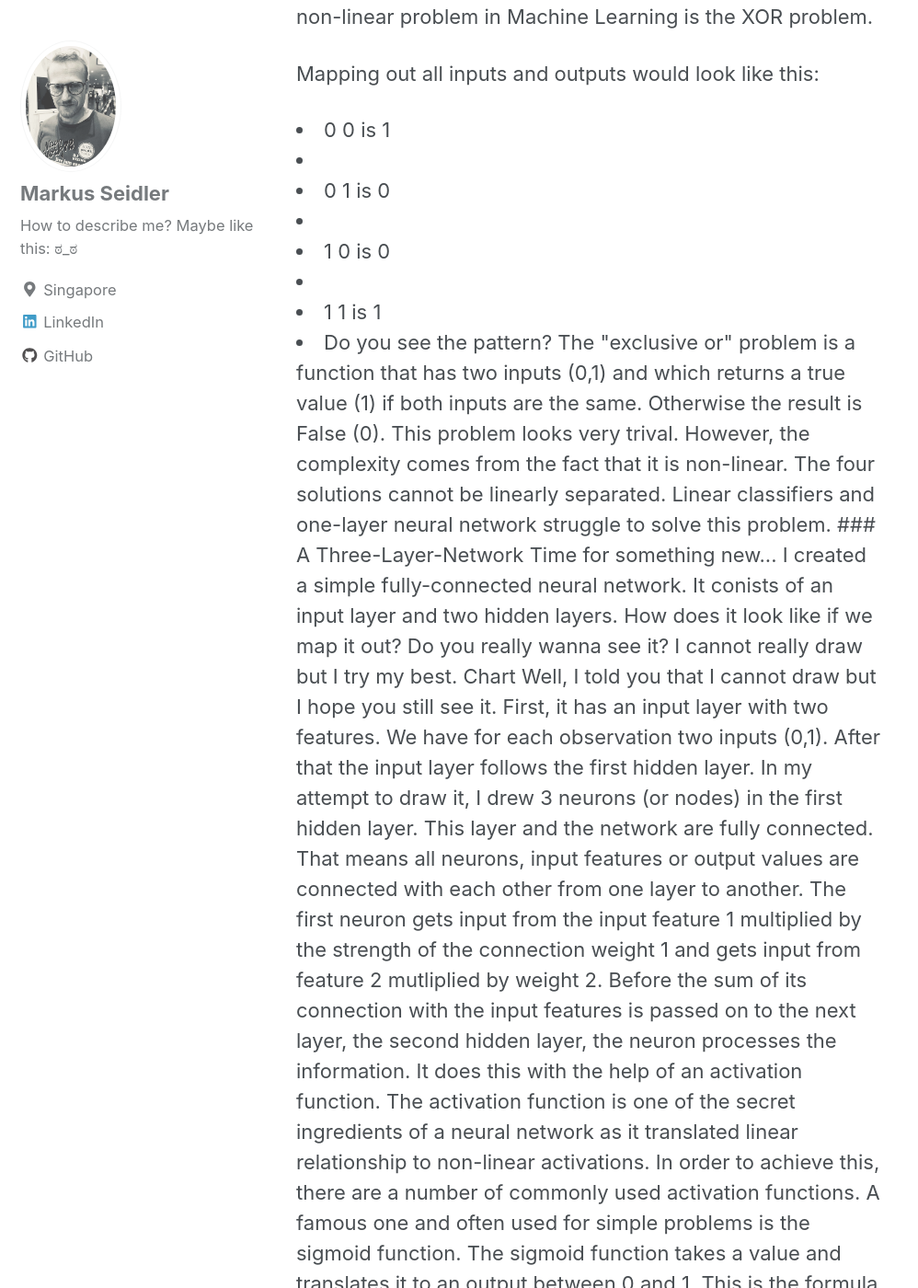
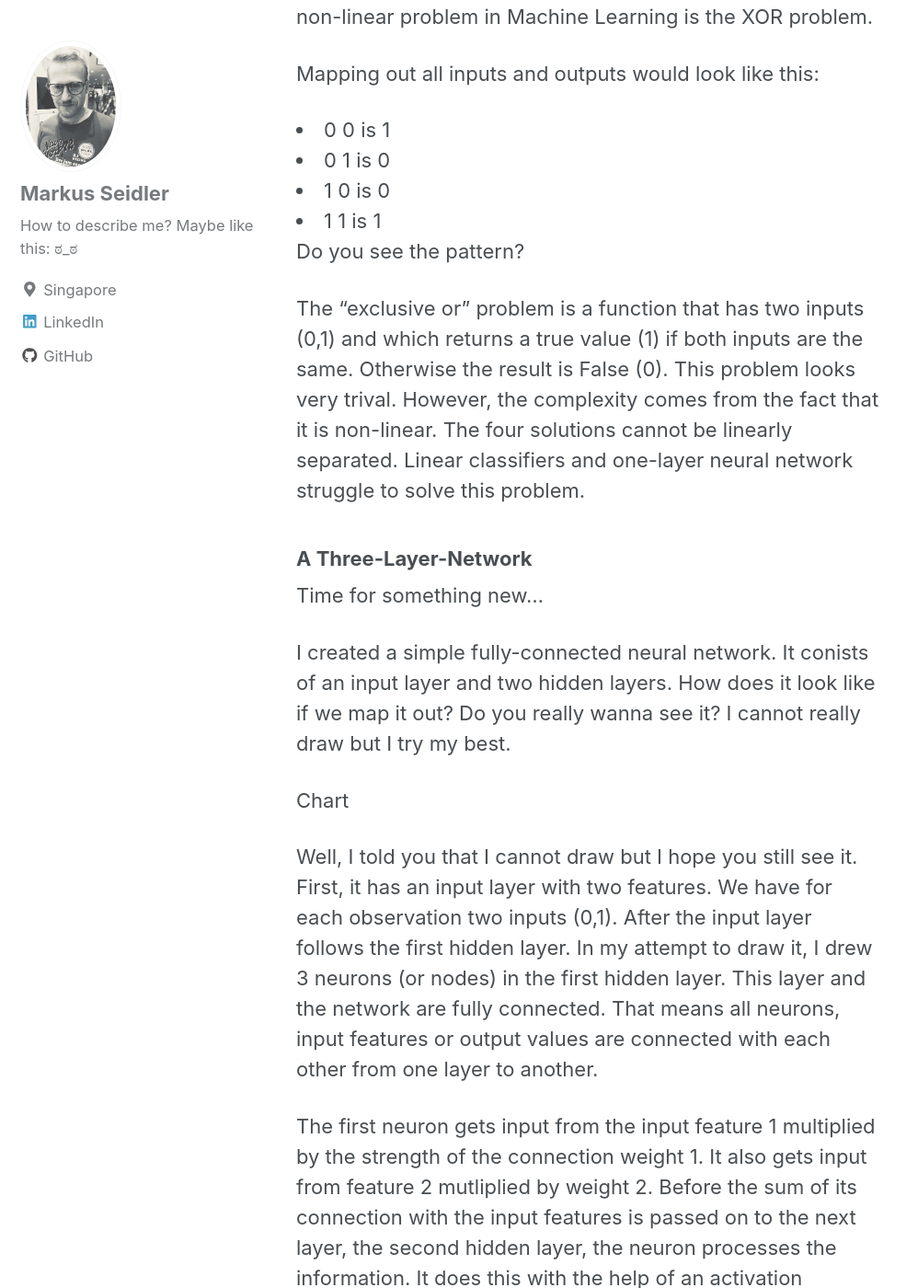
Before and after one commit to markusseidler/markusseidler.github.io, a Jekyll site: the page built from _posts/2018-06-04-FirstNN.md, in a window 1280 px wide and 1400 px high, scrolled down 2277 px. Shown: the whole window at 92% size, without its empty margins (0-998 px from the left). Built offline with Jekyll 4.4.1, drawn with Linux system fonts in a browser that asks for light colours; nearby versions of some CDN libraries; some of the changed text lies outside the part shown.

Commit message:
sigmoid4

````diff
--- a/_posts/2018-06-04-FirstNN.md
+++ b/_posts/2018-06-04-FirstNN.md
@@ -38,10 +38,10 @@
 
 Mapping out all inputs and outputs would look like this:
 
-<li>0 0 is 1<li>
-<li>0 1 is 0<li>
-<li>1 0 is 0<li>
-<li>1 1 is 1<li>
+<li>0 0 is 1</li>
+<li>0 1 is 0</li>
+<li>1 0 is 0</li>
+<li>1 1 is 1</li>
 
 Do you see the pattern?
 
@@ -64,32 +64,36 @@
 
 Well, I told you that I cannot draw but I hope you still see it. First, it has
 an input layer with two features. We have for each observation two inputs (0,1).
-After that the input layer follows the first hidden layer. In my attempt to
+After the input layer follows the first hidden layer. In my attempt to
 draw it, I drew 3 neurons (or nodes) in the first hidden layer. This layer and
 the network are fully connected. That means all neurons, input features or output
 values are connected with each other from one layer to another.
 
 The first neuron gets input from the input feature 1 multiplied by the strength
-of the connection weight 1 and gets input from feature 2 mutliplied by weight 2.
+of the connection weight 1. It also gets input from feature 2 mutliplied by weight 2.
 Before the sum of its connection with the input features is passed on to
 the next layer, the second hidden layer, the neuron processes the information.
 It does this with the help of an activation function. The activation function is
-one of the secret ingredients of a neural network as it translated linear
-relationship to non-linear activations.
+one of the secret ingredients of a neural network because it translates linear
+relationships to non-linear activations.
 
 In order to achieve this, there are a number of commonly used activation functions.
-A famous one and often used for simple problems is the sigmoid function. The
+A famous one which is often used for simple problems is the sigmoid function. The
 sigmoid function takes a value and translates it to an output between 0 and 1.
 
 This is the formula for the function. The function graph looks like a S.
 Therefore, the name sigmoid which is derived from the Greek letter "s".
 The derivative of the sigmoid function can be written in two ways and both
-have the same results. The difference is just whether the x is the input or
-the sigmoid function.
+have the same results. The difference is whether x is the input or
+whether the sigmoid function is used to calculate the derivative. This statement
+took me one full day to figure it out... but it's like this. In coding scripts,
+you may see more often the s*(1-s) formula for the sigmoid derivative as it
+is a bit more intuitive and easier to process.
 
 chart.
 
-We can easy plot this with python and the help of numpy. This is the code:
+We can easy plot the functions with python and the help of numpy.
+This is the code:
 
 ```python
 import numpy as np
@@ -111,11 +115,12 @@
 plt.savefig("sigmoid.jpg")
 ```
 
-This is the chart. The red line is the sigmoid function. The blue line
+You can see the charts below. The red line is the sigmoid function. The blue line
 its derivative. We can see that the limit of the sigmoid function is 0 and 1
 and both values are only reached in infinity. This means for the derivative
-that it gets closer to 0 the smaller or bigger the input values are. The change
-of the sigmoid function, the derivative is the largest in the middle.
+that it heads towards 0 for very big and very small input values. On the
+other hand, the change of the sigmoid function, the derivative is the
+largest in the middle.
 
 <img src="{{ site.url }}{{ site.baseurl }}/images/FIRSTNN/sigmoid.jpg"
 alt="Sigmoid function and its derivative">
````
